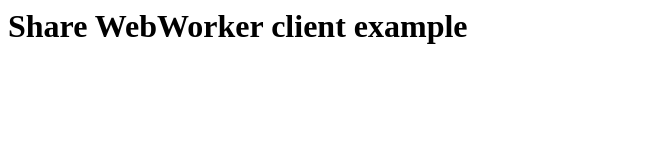
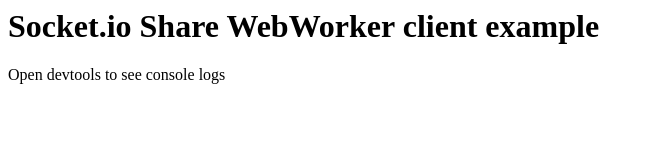
Before and after one commit to IguMail/socketio-shared-webworker, a website built with webpack: page index.html in a window 1280 px wide. Shown: the whole page, without its empty margins (0-654 px from the left). Built offline with nearby package versions, Linux system fonts and the light colour scheme; files whose address does not match are found by name.

Commit message:
Updated readme, index page desc

```diff
--- a/index.html
+++ b/index.html
@@ -3,4 +3,6 @@
 
 <script src="app.js"></script>
 
-<h1>Share WebWorker client example</h1>
+<h1>Socket.io Share WebWorker client example</h1>
+
+<p>Open devtools to see console logs</p>
```
Also changed, not shown: README.md.
